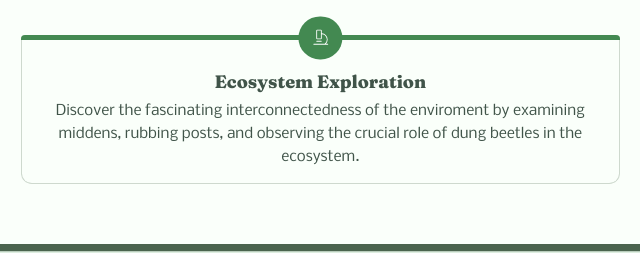
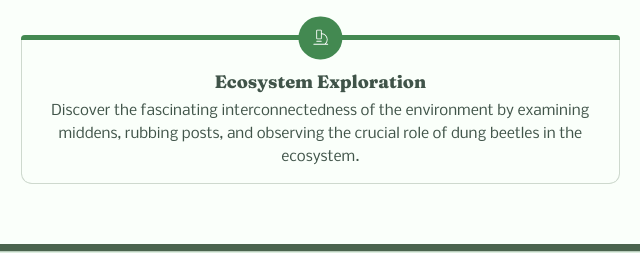
Before and after one commit to theeuzina/trips, a plain HTML site: page docs/safari/index.html in a window 1280 px wide. Shown: the part 4026-4279 px from the top of the page, 102-742 px from the left. Drawn offline with Linux system fonts and the light colour scheme.

Commit message:
Safari page: fix "enviroment" typo
Co-Authored-By: Claude Opus 5.5 <noreply@anthropic.com>
Claude-Session: https://claude.ai/code/session_014QCxWx1PmesTyBcQnpSiug

```diff
--- a/docs/safari/index.html
+++ b/docs/safari/index.html
@@ -205,7 +205,7 @@
       <div class="grid2 centered fxg">
         <div class="ibox"><span class="badge"><svg class="ic" aria-hidden="true"><use href="#i-user"/></svg></span><h3>Track Wild Rhinos</h3><p>Join expert conservationists to monitor and track endangered rhinos in their natural habitat, contributing directly to vital protection efforts.</p></div>
         <div class="ibox"><span class="badge"><svg class="ic" aria-hidden="true"><use href="#i-shield"/></svg></span><h3>Protection Education</h3><p>Learn about the complex history of rhino conservation and the innovative approaches being employed to save these magnificent creatures from extinction.</p></div>
-        <div class="ibox wide"><span class="badge"><svg class="ic" aria-hidden="true"><use href="#i-microscope"/></svg></span><h3>Ecosystem Exploration</h3><p>Discover the fascinating interconnectedness of the enviroment by examining middens, rubbing posts, and observing the crucial role of dung beetles in the ecosystem.</p></div>
+        <div class="ibox wide"><span class="badge"><svg class="ic" aria-hidden="true"><use href="#i-microscope"/></svg></span><h3>Ecosystem Exploration</h3><p>Discover the fascinating interconnectedness of the environment by examining middens, rubbing posts, and observing the crucial role of dung beetles in the ecosystem.</p></div>
       </div>
     </div>
     <div class="media fx" style="--pos:70% center"><img src="assets/rhino-savanna-700.webp" srcset="assets/rhino-savanna-700.webp 700w, assets/rhino-savanna-864.webp 864w" sizes="(max-width:1023px) 92vw, min(436px, 37.5vw - 24px)" width="864" height="1152" loading="lazy" decoding="async" alt="A rhino grazing on the open savanna"></div>
```
